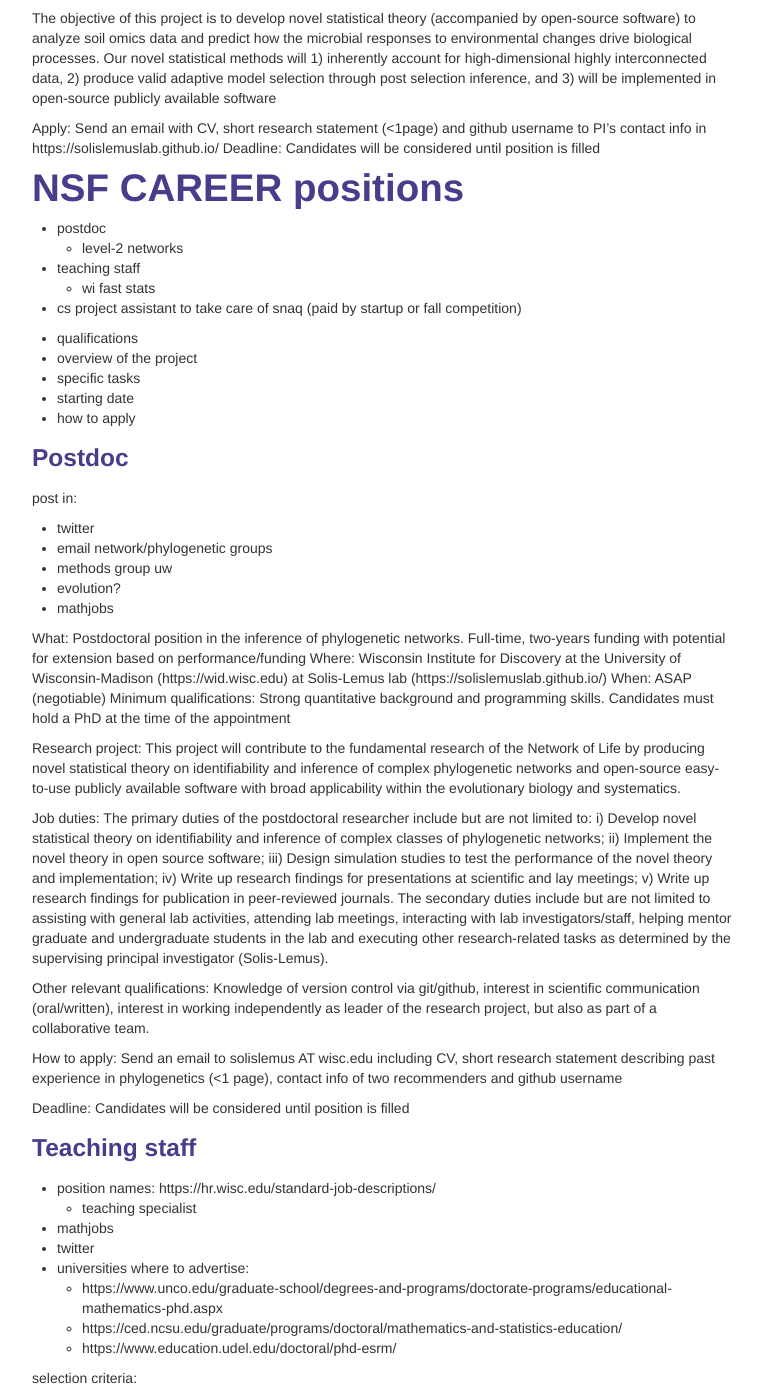
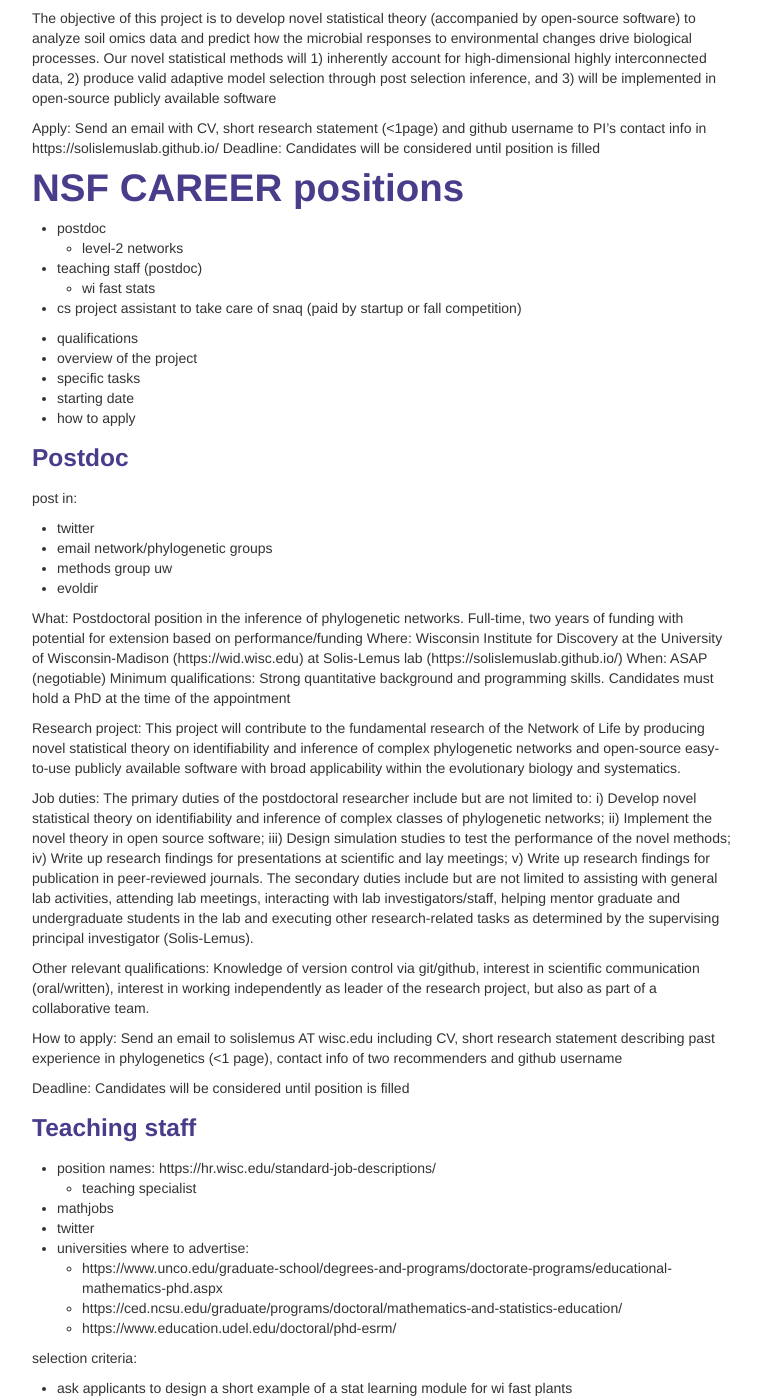
Before and after one commit to solislemuslab/solislemuslab.github.io, a Jekyll site: the page built from pages/postdoc1.md, in a window 1280 px wide and 1400 px high, scrolled down 4178 px. Shown: the whole window, without its empty margins (258-1021 px from the left). Built offline with Jekyll 4.4.1, drawn with Linux system fonts in a browser that asks for light colours; our own code applies the rules of GitHub Pages for plain Markdown files.

Commit message:
added postdoc ad

```diff
--- a/pages/postdoc1.md
+++ b/pages/postdoc1.md
@@ -167,7 +167,7 @@
 
 - postdoc
     - level-2 networks
-- teaching staff
+- teaching staff (postdoc)
     - wi fast stats
 - cs project assistant to take care of snaq (paid by startup or fall competition)
 
@@ -183,18 +183,17 @@
 - twitter
 - email network/phylogenetic groups
 - methods group uw
-- evolution?
-- mathjobs
+- evoldir
 
 
-What: Postdoctoral position in the inference of phylogenetic networks. Full-time, two-years funding with potential for extension based on performance/funding
+What: Postdoctoral position in the inference of phylogenetic networks. Full-time, two years of funding with potential for extension based on performance/funding
 Where: Wisconsin Institute for Discovery at the University of Wisconsin-Madison (https://wid.wisc.edu) at Solis-Lemus lab (https://solislemuslab.github.io/)
 When: ASAP (negotiable)
 Minimum qualifications: Strong quantitative background and programming skills. Candidates must hold a PhD at the time of the appointment
 
 Research project: This project will contribute to the fundamental research of the Network of Life by producing novel statistical theory on identifiability and inference of complex phylogenetic networks and open-source easy-to-use publicly available software with broad applicability within the evolutionary biology and systematics.
 
-Job duties: The primary duties of the postdoctoral researcher include but are not limited to: i) Develop novel statistical theory on identifiability and inference of complex classes of phylogenetic networks; ii) Implement the novel theory in open source software; iii) Design simulation studies to test the performance of the novel theory and implementation; iv) Write up research findings for presentations at scientific and lay meetings; v) Write up research findings for publication in peer-reviewed journals. The secondary duties include but are not limited to assisting with general lab activities, attending lab meetings, interacting with lab investigators/staff, helping mentor graduate and undergraduate students in the lab and executing other research-related tasks as determined by the supervising principal investigator (Solis-Lemus).
+Job duties: The primary duties of the postdoctoral researcher include but are not limited to: i) Develop novel statistical theory on identifiability and inference of complex classes of phylogenetic networks; ii) Implement the novel theory in open source software; iii) Design simulation studies to test the performance of the novel methods; iv) Write up research findings for presentations at scientific and lay meetings; v) Write up research findings for publication in peer-reviewed journals. The secondary duties include but are not limited to assisting with general lab activities, attending lab meetings, interacting with lab investigators/staff, helping mentor graduate and undergraduate students in the lab and executing other research-related tasks as determined by the supervising principal investigator (Solis-Lemus).
 
 Other relevant qualifications: Knowledge of version control via git/github, interest in scientific communication (oral/written), interest in working independently as leader of the research project, but also as part of a collaborative team.
 
```
Also changed, not shown: pages/people.md (+6 -0 lines), pages/positions-career1.md (added, +23 -0 lines).
